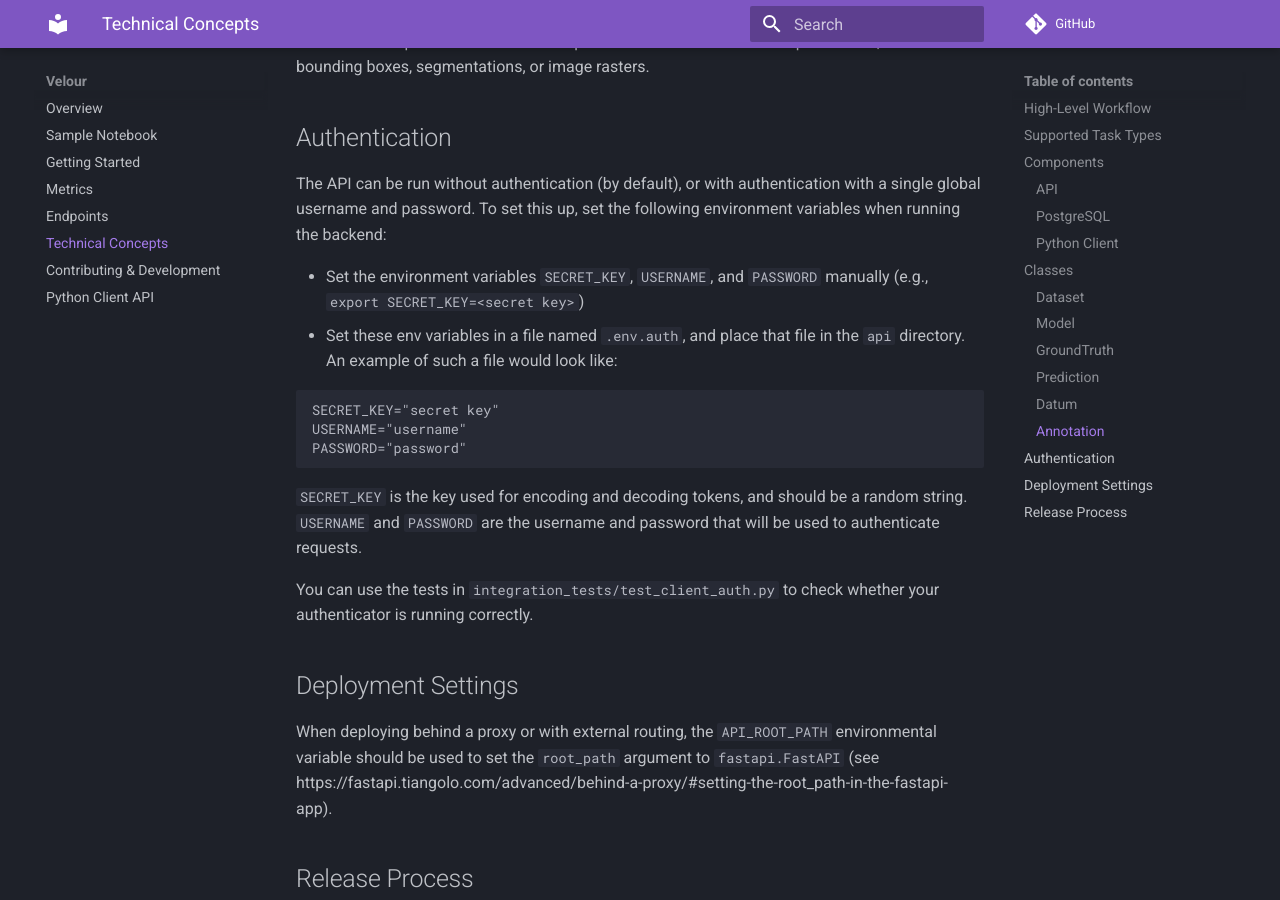
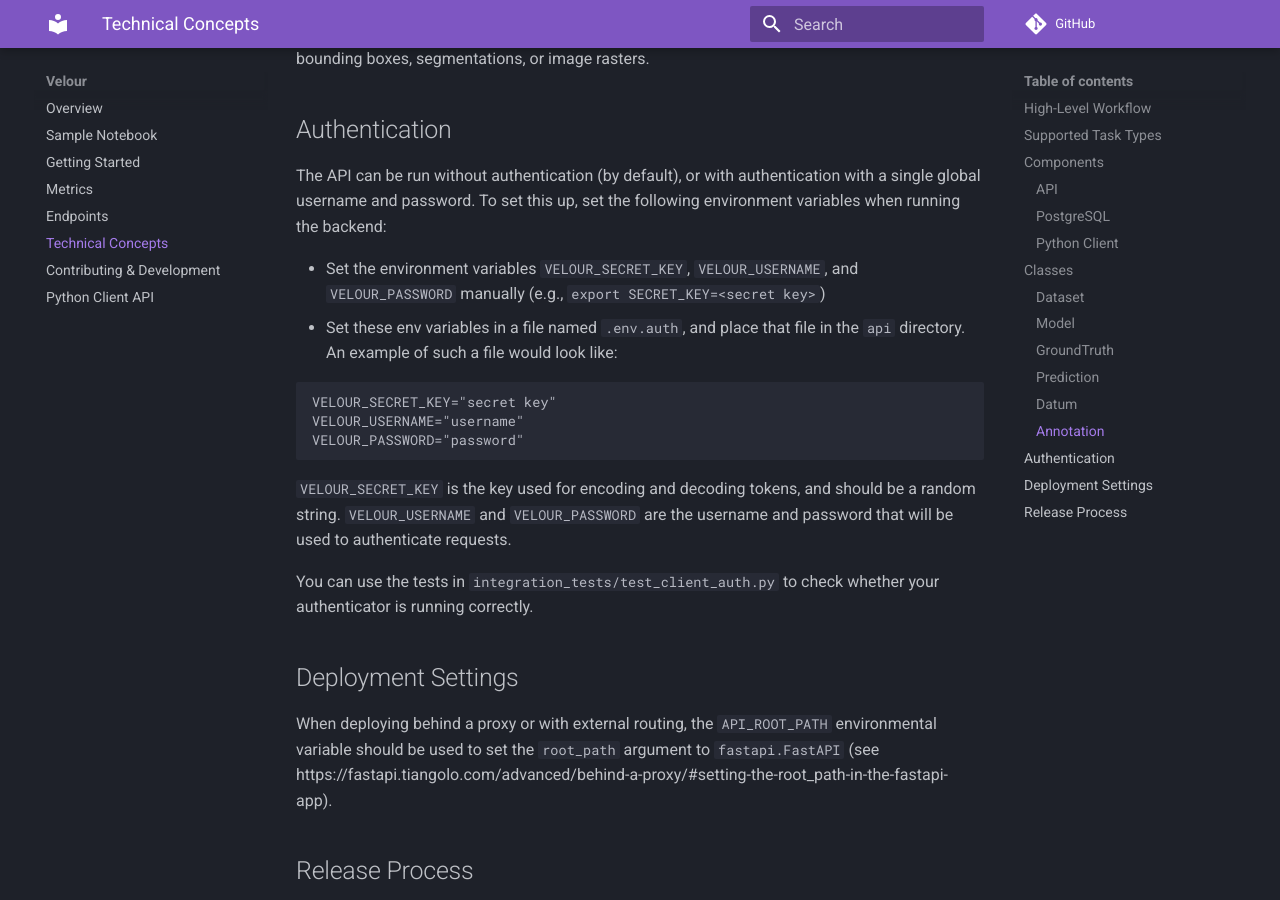
Before and after one commit to Striveworks/valor, an MkDocs documentation site: the page built from docs/technical_concepts.md, in a window 1280 px wide and 900 px high, scrolled down 3770 px. Built offline with MkDocs 1.6.1 and Material for MkDocs 9.7.7, drawn with Linux system fonts in a browser that asks for light colours; comment, search, counter and statistics services are not loaded.

Commit message:
add prefix to auth env variables (#402)

````diff
--- a/docs/technical_concepts.md
+++ b/docs/technical_concepts.md
@@ -1,4 +1,3 @@
-
 # Technical Concepts
 
 On this page, we'll describe many of the technical concepts underpinning Velour.
@@ -15,30 +14,28 @@
 - Evaluation metrics computed by Velour
 - State related to any of the above
 
-
 ## Supported Task Types
 
 As of January 2024, Velour supports the following types of supervised learning tasks and associated metrics:
 
 - Classification (including multi-label classification)
-    - F1
-    - ROC AUC
-    - Accuracy
-    - Precision
-    - Recall
+  - F1
+  - ROC AUC
+  - Accuracy
+  - Precision
+  - Recall
 - Object detection
-    - AP
-    - mAP
-    - AP Averaged Over IOUs
-    - mAP Averaged Over IOUs
+  - AP
+  - mAP
+  - AP Averaged Over IOUs
+  - mAP Averaged Over IOUs
 - Segmentation (including both instance and semantic segmentation)
-    - IOU
-    - mIOU
+  - IOU
+  - mIOU
 
 For descriptions of each of these metrics, see our [Metrics](metrics.md) page.
 
 We expect the Velour framework to extend well to other types of supervised learning tasks and plan to expand our supported task types in future releases.
-
 
 ## Components
 
@@ -46,7 +43,7 @@
 
 ### API
 
-The core of Velour is a backend REST API service. Users can call the API's endpoints directly (e.g., `POST /datasets`), or they can use our Python client to handle the API calls in their Python environment.  All of Velour's state is stored in Postgres; the API itself is completely stateless.
+The core of Velour is a backend REST API service. Users can call the API's endpoints directly (e.g., `POST /datasets`), or they can use our Python client to handle the API calls in their Python environment. All of Velour's state is stored in Postgres; the API itself is completely stateless.
 
 Note that, after you start the API service in Dockers, you'll be able to view FastAPI's automatically generated API documentation at `https://<your host>/docs`.
 
@@ -76,7 +73,6 @@
 
 `Models` require a name at instantiation and can optionally take in various types of metadata that you want to associate with your model.
 
-
 ### `GroundTruth`
 
 A `GroundTruth` object clarifies what the correct prediction should be for a given piece of data (e.g., an image). For an object detection task, for example, the `GroundTruth` would store a human-drawn bounding box that, when overlayed on an object, would correctly enclose the object that we're trying to predict.
@@ -89,14 +85,11 @@
 
 `Predictions` take one `Datum` and a list of `Annotations` as arguments.
 
-
 ### `Datum`
 
 `Datums` are used to store metadata about `GroundTruths` or `Predictions`. This metadata can include user-supplied metadata (e.g., JSONs filled with configuration details) or geospatial coordinates (via the `geospatial` argument). `Datums` provide the vital link between `GroundTruths` / `Predictions` and `Datasets`, and they are useful when filtering your evaluations on specific conditions.
 
-
 A `Datum` requires a universal ID (UID) and dataset name at instantiation, along with any `metadata` or `geospatial` dictionaries that you want to associate with your `GroundTruth` or `Prediction`.
-
 
 ### `Annotation`
 
@@ -104,21 +97,20 @@
 
 `Annotations` require the user to specify their task type, labels, and metadata at instantiation. Users can also pass in various visual representations tailored to their specific task, such as bounding boxes, segmentations, or image rasters.
 
-
 ## Authentication
 
 The API can be run without authentication (by default), or with authentication with a single global username and password. To set this up, set the following environment variables when running the backend:
 
-- Set the environment variables `SECRET_KEY`, `USERNAME`, and `PASSWORD` manually (e.g., `export SECRET_KEY=<secret key>`)
+- Set the environment variables `VELOUR_SECRET_KEY`, `VELOUR_USERNAME`, and `VELOUR_PASSWORD` manually (e.g., `export SECRET_KEY=<secret key>`)
 - Set these env variables in a file named `.env.auth`, and place that file in the `api` directory. An example of such a file would look like:
 
 ```
-SECRET_KEY="secret key"
-USERNAME="username"
-PASSWORD="password"
+VELOUR_SECRET_KEY="secret key"
+VELOUR_USERNAME="username"
+VELOUR_PASSWORD="password"
 ```
 
-`SECRET_KEY` is the key used for encoding and decoding tokens, and should be a random string. `USERNAME` and `PASSWORD` are the username and password that will be used to authenticate requests.
+`VELOUR_SECRET_KEY` is the key used for encoding and decoding tokens, and should be a random string. `VELOUR_USERNAME` and `VELOUR_PASSWORD` are the username and password that will be used to authenticate requests.
 
 You can use the tests in `integration_tests/test_client_auth.py` to check whether your authenticator is running correctly.
 
@@ -126,7 +118,6 @@
 
 When deploying behind a proxy or with external routing, the `API_ROOT_PATH` environmental variable should be used to set the `root_path` argument to `fastapi.FastAPI` (see https://fastapi.tiangolo.com/advanced/behind-a-proxy/#setting-the-root_path-in-the-fastapi-app).
 
-
 ## Release Process
 
 A release is made by publishing a tag of the form `vX.Y.Z` (e.g., `v0.1.0`). This will trigger a GitHub action that will build and publish the Python client to [PyPI](https://pypi.org/project/velour-client/). These releases should be created using the [GitHub UI](https://github.com/Striveworks/velour/releases).
````
Also changed, not shown: docker-compose.yml (+3 -6 lines), 4 other files.
